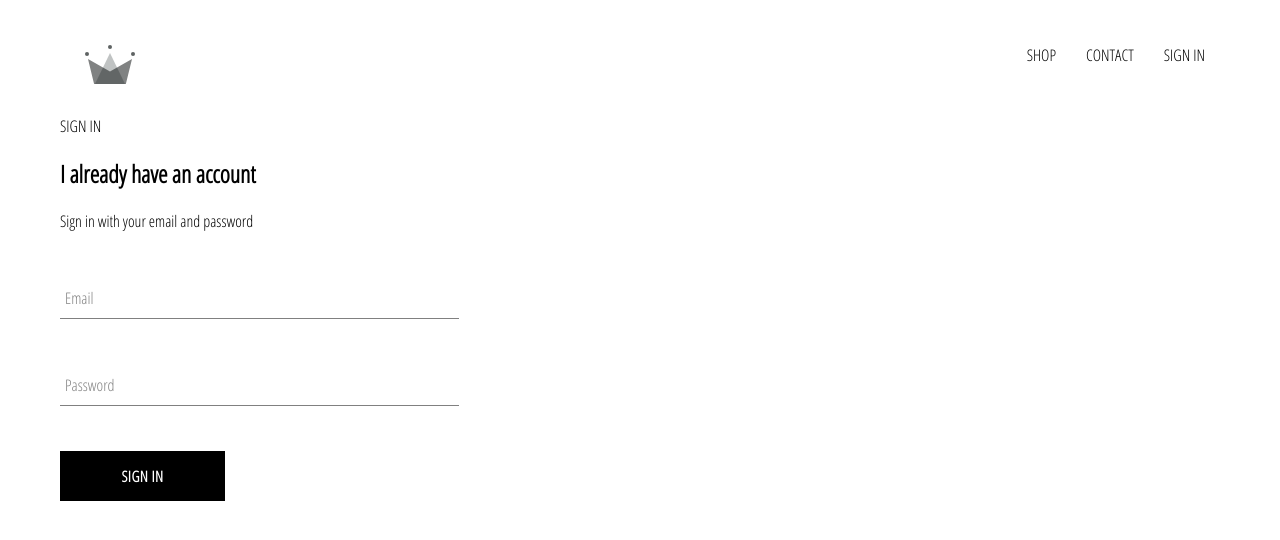
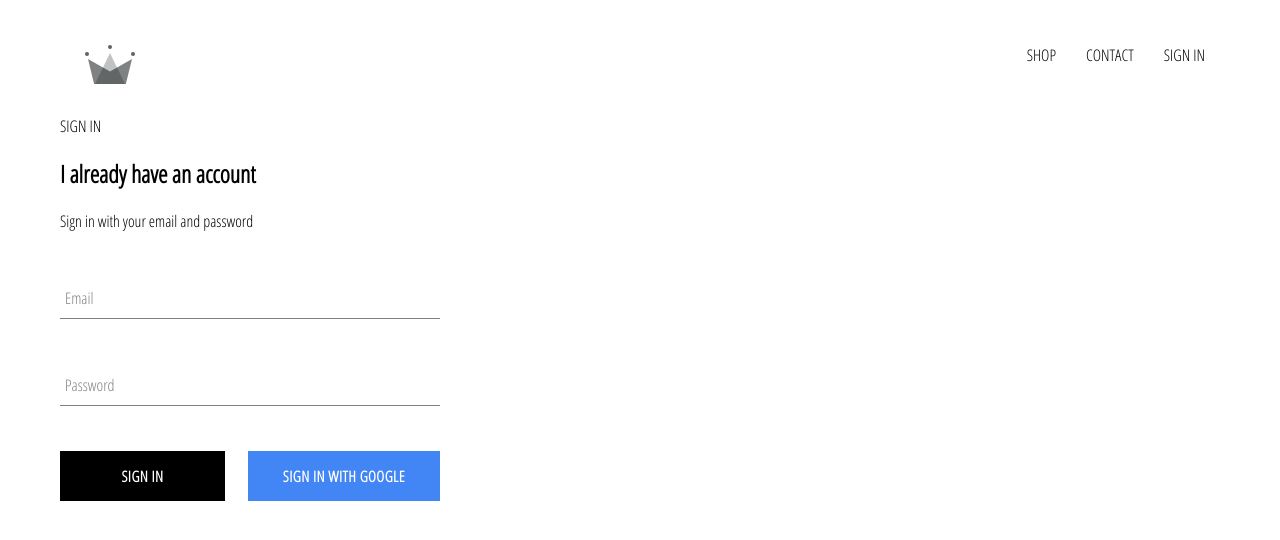
Before and after one commit to diegomartins/crown-clothing, a React (Create React App) app: page /signIn in a window 1280 px wide. Shown: the top 540 px of the page. Built offline with nearby package versions, Linux system fonts and the light colour scheme; no server answers.

Commit message:
Integrating authentication by using firebase. Created a Sign in page and component and enabled sign in with google

```diff
--- a/package.json
+++ b/package.json
@@ -6,6 +6,7 @@
     "@testing-library/jest-dom": "^4.2.4",
     "@testing-library/react": "^9.5.0",
     "@testing-library/user-event": "^7.2.1",
+    "firebase": "^7.13.2",
     "node-sass": "^4.13.1",
     "react": "^16.13.1",
     "react-dom": "^16.13.1",
--- a/src/App.css
+++ b/src/App.css
@@ -9,3 +9,7 @@
     text-decoration: none;
     color: black;
 }
+
+* {
+    box-sizing: border-box;
+}
--- a/src/App.js
+++ b/src/App.js
@@ -6,18 +6,45 @@
 import "./App.css";
 import Header from "./components/header/header.component";
 import AuthenticationPage from "./pages/authentication/authentication.component";
+import { auth } from "./firebase/firebase-utils";
 
-function App() {
+class App extends React.Component {
+    unsubscribeFromAuth = null;
+
+    constructor() {
+        super();
+
+        this.state = {
+            currentUser: null
+        };
+    }
+
+    componentDidMount() {
+        this.unsubscribeFromAuth = auth.onAuthStateChanged(user => {
+            this.setState({ currentUser: user });
+            console.log(user);
+        });
+    }
+
+    componentWillUnmount() {
+        this.unsubscribeFromAuth();
+    }
+
+    render() {
         return (
             <div className="App">
-            <Header />
+                <Header currentUser={this.state.currentUser} />
                 <Switch>
                     <Route exact component={HomePage} path="/"></Route>
                     <Route component={ShopPage} path="/shop"></Route>
-                <Route component={AuthenticationPage} path="/signIn"></Route>
+                    <Route
+                        component={AuthenticationPage}
+                        path="/signIn"
+                    ></Route>
                 </Switch>
             </div>
         );
     }
+}
 
 export default App;
--- a/src/components/custom-button/custom-button.component.jsx
+++ b/src/components/custom-button/custom-button.component.jsx
@@ -1,8 +1,11 @@
 import React from "react";
 import "./custom-button.styles.scss";
 
-const CustomButton = ({ children, ...otherProps }) => (
-    <button className="custom-button" {...otherProps}>
+const CustomButton = ({ children, isGoogleSignIn, ...otherProps }) => (
+    <button
+        className={`${isGoogleSignIn ? "google-sign-in" : ""} custom-button`}
+        {...otherProps}
+    >
         {children}
     </button>
 );
--- a/src/components/custom-button/custom-button.styles.scss
+++ b/src/components/custom-button/custom-button.styles.scss
@@ -19,4 +19,14 @@
         color: black;
         border: 1px solid black;
     }
+
+    &.google-sign-in {
+        background-color: #4285f4;
+        color: white;
+
+        &:hover {
+            background-color: #357ae8;
+            border: none;
+        }
+    }
 }
--- a/src/components/header/header.component.jsx
+++ b/src/components/header/header.component.jsx
@@ -2,8 +2,9 @@
 import { Link } from "react-router-dom";
 import "./header.styles.scss";
 import { ReactComponent as Logo } from "../../assets/logo.svg";
+import { auth } from "../../firebase/firebase-utils";
 
-const Header = () => (
+const Header = ({ currentUser }) => (
     <div className="header">
         <Link className="logo-container" to="/">
             <Logo className="logo" />
@@ -15,9 +16,15 @@
             <Link className="option" to="/contact">
                 CONTACT
             </Link>
-            <Link className="option" to="/signIn">
-                SIGN IN
-            </Link>
+            {currentUser ? (
+                <div className="option" onClick={() => auth.signOut()}>
+                    SIGN OUT
+                </div>
+            ) : (
+                <Link className="option" to="/signIn">
+                    SIGN IN
+                </Link>
+            )}
         </div>
     </div>
 );
--- a/src/components/header/header.styles.scss
+++ b/src/components/header/header.styles.scss
@@ -20,6 +20,7 @@
 
         .option {
             padding: 10px 15px;
+            cursor: pointer;
         }
     }
 }
--- a/src/components/sign-in/sign-in.component.jsx
+++ b/src/components/sign-in/sign-in.component.jsx
@@ -2,6 +2,7 @@
 import "./sign-in.styles.scss";
 import FormInput from "../form-input/form-input.component";
 import CustomButton from "../custom-button/custom-button.component";
+import { signInWithGoogle } from "../../firebase/firebase-utils";
 
 class SignIn extends React.Component {
     constructor() {
@@ -53,7 +54,12 @@
                         required
                     />
 
-                    <CustomButton type="submit">Sign In</CustomButton>
+                    <div className="buttons">
+                        <CustomButton type="submit">Sign In</CustomButton>
+                        <CustomButton onClick={signInWithGoogle} isGoogleSignIn>
+                            Sign In With Google
+                        </CustomButton>
+                    </div>
                 </form>
             </div>
         );
--- a/src/components/sign-in/sign-in.styles.scss
+++ b/src/components/sign-in/sign-in.styles.scss
@@ -1,9 +1,14 @@
 .sign-in {
-    width: 30vw;
+    max-width: 380px;
     display: flex;
     flex-direction: column;
 
     .title {
         margin: 10px 0;
     }
+
+    .buttons {
+        display: flex;
+        justify-content: space-between;
+    }
 }
--- /dev/null
+++ b/src/firebase/firebase-utils.js
@@ -0,0 +1,26 @@
+import firebase from "firebase/app";
+import "firebase/firestore";
+import "firebase/auth";
+
+const config = {
+    apiKey: "AIzaSyBp17idzxQUhaA8_YxTcVKtisibQTxChcQ",
+    authDomain: "crown-db-c37a4.firebaseapp.com",
+    databaseURL: "https://crown-db-c37a4.firebaseio.com",
+    projectId: "crown-db-c37a4",
+    storageBucket: "crown-db-c37a4.appspot.com",
+    messagingSenderId: "8265432058",
+    appId: "1:8265432058:web:c31dbd07a26fa243a08243",
+    measurementId: "G-63KMRVKGHZ"
+};
+
+firebase.initializeApp(config);
+
+export const auth = firebase.auth();
+export const firestore = firebase.firestore();
+
+const provider = new firebase.auth.GoogleAuthProvider();
+provider.setCustomParameters({ prompt: "select_account" });
+
+export const signInWithGoogle = () => auth.signInWithPopup(provider);
+
+export default firebase;
```
Also changed, not shown: 1 other file (tests, documents, lock files or other folders). Lines whose indentation alone changed are shown as unchanged.
